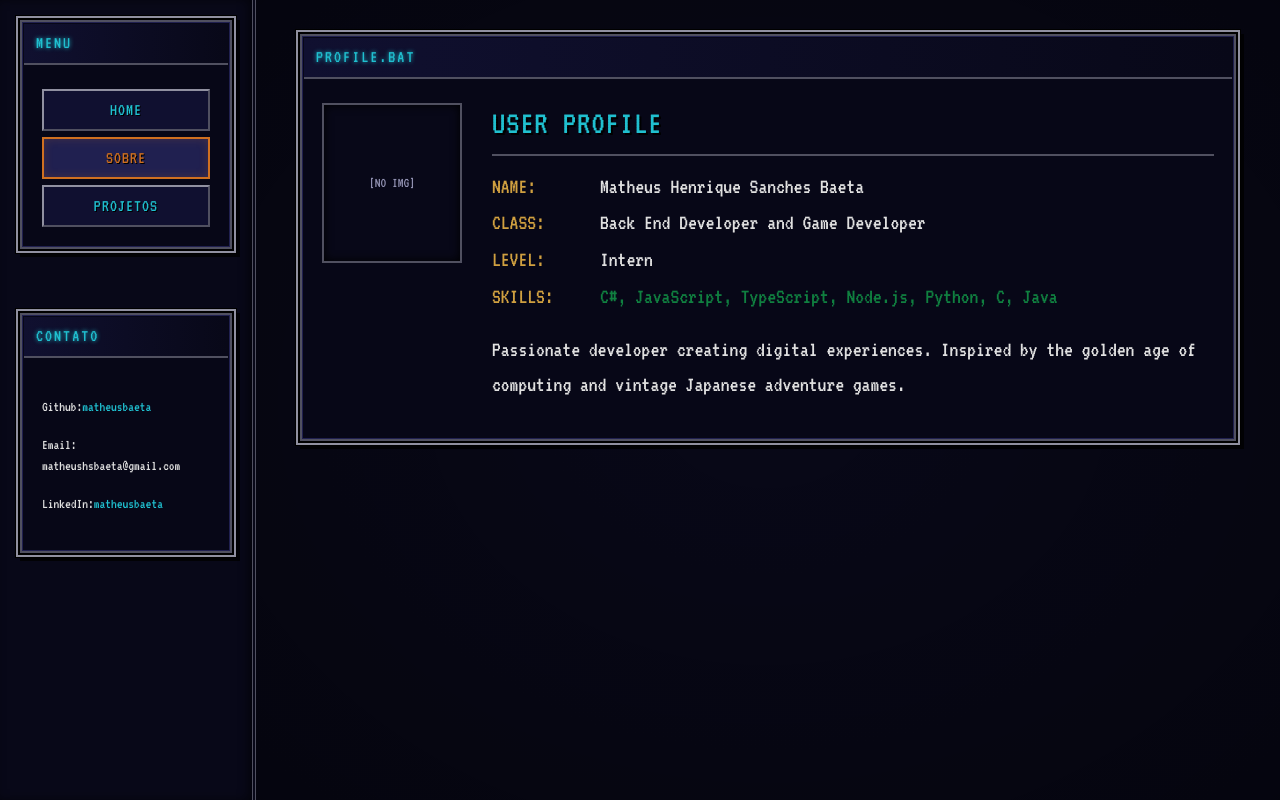
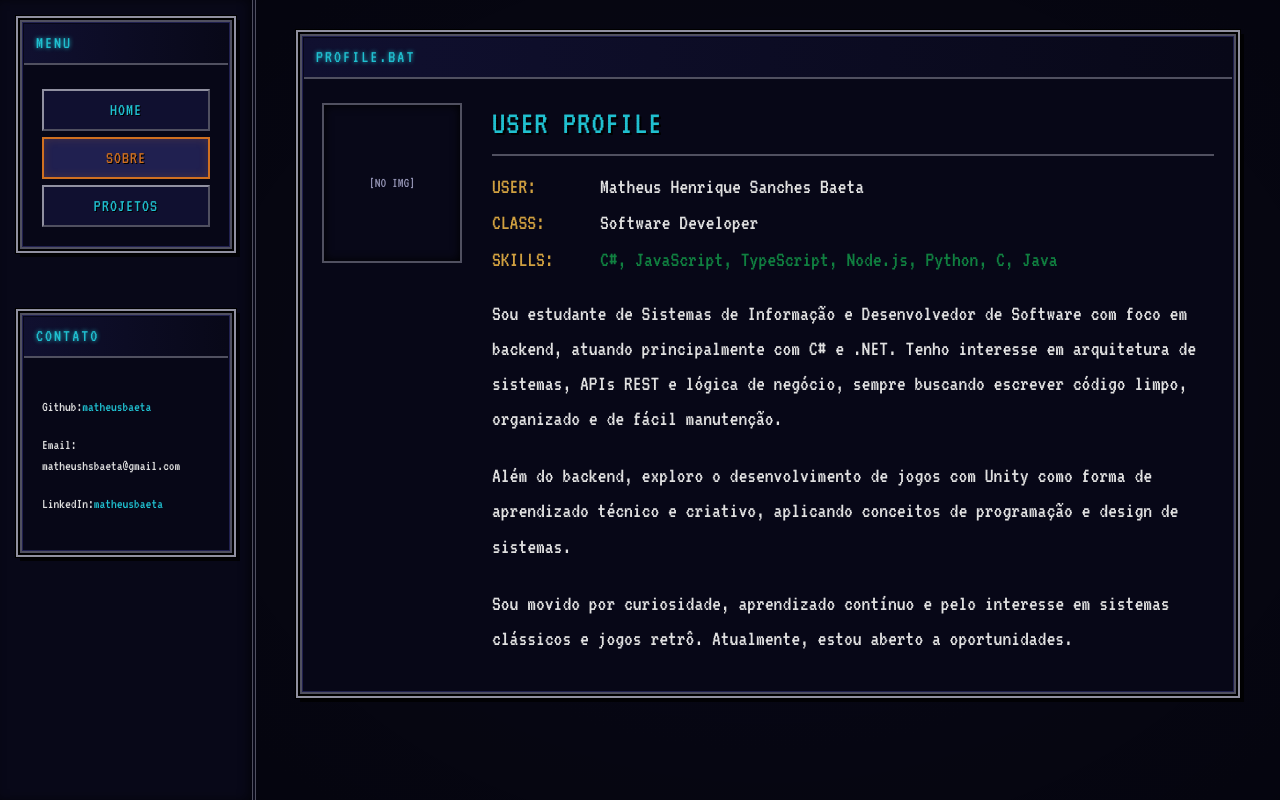
Before and after one commit to matheusbaeta/portfolio, a React (Vite) app: page /about in a window 1280 px wide. Built offline with nearby package versions, Linux system fonts and the light colour scheme; a web font is replaced by a local one.

Commit message:
change information

```diff
--- a/src/pages/About.tsx
+++ b/src/pages/About.tsx
@@ -22,22 +22,36 @@ export const About: React.FC = () => {
                         <h2 style={{ color: 'var(--pk-accent-cyan)', marginTop: 0, borderBottom: '2px solid var(--pk-frame-base)', paddingBottom: '8px' }}>USER PROFILE</h2>
 
                         <div style={{ display: 'grid', gridTemplateColumns: '100px 1fr', gap: '8px', marginBottom: '16px' }}>
-                            <span style={{ color: 'var(--pk-accent-gold)' }}>NAME:</span>
+                            <span style={{ color: 'var(--pk-accent-gold)' }}>USER:</span>
                             <span>Matheus Henrique Sanches Baeta</span>
 
                             <span style={{ color: 'var(--pk-accent-gold)' }}>CLASS:</span>
-                            <span>Back End Developer and Game Developer</span>
+                            <span>Software Developer</span>
 
-                            <span style={{ color: 'var(--pk-accent-gold)' }}>LEVEL:</span>
-                            <span>Intern</span>
+                            {/* <span style={{ color: 'var(--pk-accent-gold)' }}>LEVEL:</span>
+                            <span>Intern</span> */}
 
                             <span style={{ color: 'var(--pk-accent-gold)' }}>SKILLS:</span>
                             <span style={{ color: 'var(--pk-accent-emerald)' }}>C#, JavaScript, TypeScript, Node.js, Python, C, Java</span>
                         </div>
 
                         <p style={{ lineHeight: '1.6', color: 'var(--pk-text-main)' }}>
-                            Passionate developer creating digital experiences.
-                            Inspired by the golden age of computing and vintage Japanese adventure games.
+                            Sou estudante de Sistemas de Informação e Desenvolvedor de Software com foco em
+                            backend, atuando principalmente com C# e .NET.
+
+                            Tenho interesse em arquitetura de sistemas, APIs REST e lógica de negócio,
+                            sempre buscando escrever código limpo, organizado e de fácil manutenção.
+                        </p>
+
+                        <p style={{ lineHeight: '1.6', color: 'var(--pk-text-main)' }}>
+                            Além do backend, exploro o desenvolvimento de jogos com Unity como forma de
+                            aprendizado técnico e criativo, aplicando conceitos de programação e design
+                            de sistemas.
+                        </p>
+
+                        <p style={{ lineHeight: '1.6', color: 'var(--pk-text-main)' }}>
+                            Sou movido por curiosidade, aprendizado contínuo e pelo interesse em sistemas
+                            clássicos e jogos retrô. Atualmente, estou aberto a oportunidades.
                         </p>
                     </div>
                 </div>
--- a/src/pages/Home.tsx
+++ b/src/pages/Home.tsx
@@ -9,18 +9,24 @@ export const Home: React.FC = () => {
                     <h1 style={{ color: 'var(--pk-accent-gold)', textShadow: '2px 2px var(--pk-void)' }}>
                         ようこそ、私のポートフォリオへ。
                     </h1>
-                    <p style={{ color: 'var(--pk-text-dim)' }}>BEM VINDO AO MEU PORTFÓLIO!</p>
+                    <h2 style={{ color: 'var(--pk-accent-cyan)' }}>BEM VINDO AO MEU PORTFÓLIO!</h2>
                     <br />
-                    <p>Select a command from the sidebar to begin operation.</p>
-                    <p style={{ color: 'var(--pk-text-dim)' }}>COPYRIGHT (C) 2024</p>
+                    <h3 style={{ color: 'var(--pk-text-dim)' }}>Software Developer | ソフトウェア開発者</h3>
+                    <p>
+                        Estudante de Sistemas de Informação e Desenvolvedor Backend com foco em .NET.
+                        Experiência na criação de sistemas robustos, APIs e lógica de negócio, enquanto
+                        exploro desenvolvimento de jogos com Unity.
+                    </p>
+                    <p style={{ color: 'var(--pk-text-dim)' }}>VERSION 1.0</p>
                 </div>
             </Window>
 
             <Window title="INFO.TXT">
                 <ul style={{ listStyleType: 'square', paddingLeft: '20px', color: 'var(--pk-text-main)' }}>
-                    <li style={{ marginBottom: '8px' }}>Navigate using the <span style={{ color: 'var(--pk-accent-orange)' }}>COMMAND PANEL</span>.</li>
-                    <li style={{ marginBottom: '8px' }}>System is optimized for <span style={{ color: 'var(--pk-accent-cyan)' }}>PC-9801</span> architecture.</li>
-                    <li>Enjoy the pixel-perfect aesthetic!</li>
+                    <li style={{ marginBottom: '8px' }}>Status: Ativo</li>
+                    <li style={{ marginBottom: '8px' }}>Role: Software Developer (Backend)</li>
+                    <li style={{ marginBottom: '8px' }}>Main Stack: C# / .NET / Unity</li>
+                    <li style={{ marginBottom: '8px' }}>Location: Minas Gerais, Brasil</li>
                 </ul>
             </Window>
         </div>
--- a/src/pages/Projects.tsx
+++ b/src/pages/Projects.tsx
@@ -14,21 +14,21 @@ const projects: Project[] = [
     {
         id: 1,
         title: 'Bullet Hell Game',
-        desc: 'A Unity bullet hell (danmaku) game focused on intense, pattern-based projectile combat.',
+        desc: 'Jogo bullet hell (danmaku) desenvolvido em Unity, focado em combates intensos com padrões complexos de projéteis.',
         tech: ['Unity', 'C#'],
         link: 'https://github.com/matheusbaeta/DanmakuBulletHell'
     },
     {
         id: 2,
         title: 'Weather App',
-        desc: 'Weather app that fetches real-time weather data from the OpenWeather API based on city input.',
+        desc: 'Aplicação de clima que consome dados meteorológicos em tempo real da API OpenWeather, com base na cidade informada pelo usuário.',
         tech: ['React', 'TypeScript', 'HTML', 'CSS'],
         link: 'https://github.com/matheusbaeta/WeatherApp'
     },
     {
         id: 3,
         title: 'Dice Game',
-        desc: 'A simple dice game that lets users roll up to three dice, add or remove dice, and shows the total score in a clean, easy-to-use interface.',
+        desc: 'Jogo de dados simples que permite ao usuário rolar até três dados, adicionar ou remover dados e visualizar a pontuação total em uma interface limpa e intuitiva.',
         tech: ['Kotlin', 'Android'],
         link: 'https://github.com/matheusbaeta/DiceGame'
     }
```
